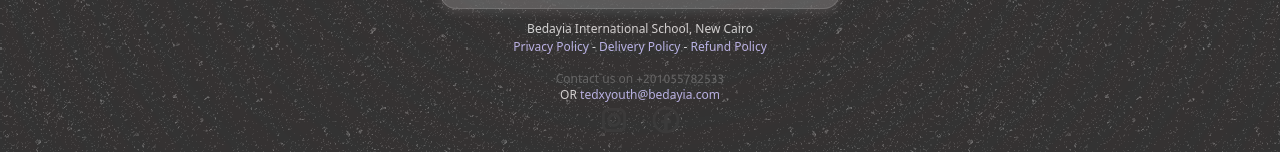
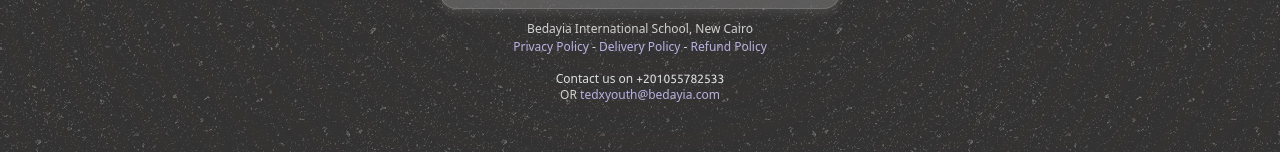
Before and after one commit to TEDx-Bedayia/platform, a Next.js app: page /book/group in a window 1280 px wide. Shown: the part 648-800 px from the top of the page. Built offline with nearby package versions, Linux system fonts and the light colour scheme.

Commit message:
'fixed' social icon colors

```diff
--- a/app/book/booking_nav.module.css
+++ b/app/book/booking_nav.module.css
@@ -21,6 +21,11 @@
   font-size: 1rem;
   font-weight: 300;
   text-decoration: none;
+}
+
+.iconBook {
+  fill: white;
+  stroke: white;
 }
 
 .font-body {
--- a/app/book/layout.tsx
+++ b/app/book/layout.tsx
@@ -91,7 +91,7 @@ export default function RootLayout({
           textAlign: "center",
           width: "100vw",
           fontSize: ".75rem",
-          color: "#666666",
+          color: "#E0E0E0",
         }}
         className={styles.contact}
       >
@@ -121,50 +121,6 @@ export default function RootLayout({
         OR <span className="text-secondary-200">tedxyouth@bedayia.com</span>
       </Link>
 
-      <div
-        className={styles.socials}
-        style={{
-          position: "absolute",
-          // bottom: "-4rem",
-          left: "50%",
-          transform: "translateX(-50%)",
-        }}
-      >
-        <a
-          href="https://www.instagram.com/TEDxYouthBedayiaSchool"
-          target="_blank"
-          className={styles.icon}
-        >
-          <svg
-            xmlns="http://www.w3.org/2000/svg"
-            width="32"
-            height="32"
-            viewBox="0 0 24 24"
-          >
-            <path
-              fill="#E0E0E0"
-              d="M 8 3 C 5.243 3 3 5.243 3 8 L 3 16 C 3 18.757 5.243 21 8 21 L 16 21 C 18.757 21 21 18.757 21 16 L 21 8 C 21 5.243 18.757 3 16 3 L 8 3 z M 8 5 L 16 5 C 17.654 5 19 6.346 19 8 L 19 16 C 19 17.654 17.654 19 16 19 L 8 19 C 6.346 19 5 17.654 5 16 L 5 8 C 5 6.346 6.346 5 8 5 z M 17 6 A 1 1 0 0 0 16 7 A 1 1 0 0 0 17 8 A 1 1 0 0 0 18 7 A 1 1 0 0 0 17 6 z M 12 7 C 9.243 7 7 9.243 7 12 C 7 14.757 9.243 17 12 17 C 14.757 17 17 14.757 17 12 C 17 9.243 14.757 7 12 7 z M 12 9 C 13.654 9 15 10.346 15 12 C 15 13.654 13.654 15 12 15 C 10.346 15 9 13.654 9 12 C 9 10.346 10.346 9 12 9 z"
-            ></path>
-          </svg>
-        </a>
-        <a
-          href="https://www.facebook.com/TEDxYouthBedayiaSchool"
-          target="_blank"
-          className={styles.icon}
-        >
-          <svg
-            xmlns="http://www.w3.org/2000/svg"
-            width="32"
-            height="32"
-            viewBox="0 0 24 24"
-          >
-            <path
-              fill="#E0E0E0"
-              d="M 12 2 C 6.4889971 2 2 6.4889971 2 12 C 2 17.511003 6.4889971 22 12 22 C 17.511003 22 22 17.511003 22 12 C 22 6.4889971 17.511003 2 12 2 z M 12 4 C 16.430123 4 20 7.5698774 20 12 C 20 16.014467 17.065322 19.313017 13.21875 19.898438 L 13.21875 14.384766 L 15.546875 14.384766 L 15.912109 12.019531 L 13.21875 12.019531 L 13.21875 10.726562 C 13.21875 9.7435625 13.538984 8.8710938 14.458984 8.8710938 L 15.935547 8.8710938 L 15.935547 6.8066406 C 15.675547 6.7716406 15.126844 6.6953125 14.089844 6.6953125 C 11.923844 6.6953125 10.654297 7.8393125 10.654297 10.445312 L 10.654297 12.019531 L 8.4277344 12.019531 L 8.4277344 14.384766 L 10.654297 14.384766 L 10.654297 19.878906 C 6.8702905 19.240845 4 15.970237 4 12 C 4 7.5698774 7.5698774 4 12 4 z"
-            ></path>
-          </svg>
-        </a>
-      </div>
     </>
   );
 }
--- a/app/page.tsx
+++ b/app/page.tsx
@@ -527,6 +527,7 @@ export default function Home() {
           if you find any bugs.
         </div>
 
+
         <div className="socials mt-12">
           <a
             href="https://www.instagram.com/TEDxYouthBedayiaSchool"
```
Also changed, not shown: 1 other file (tests, documents, lock files or other folders).
